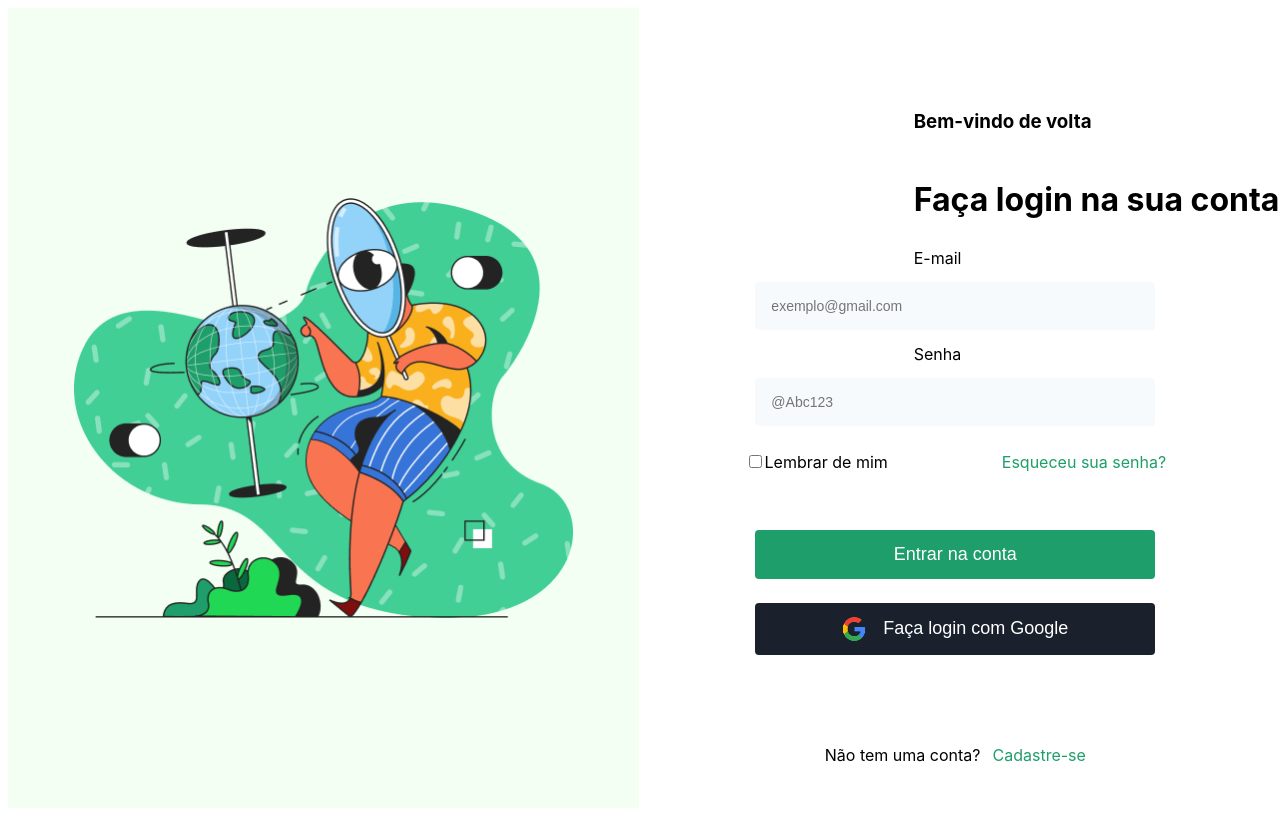
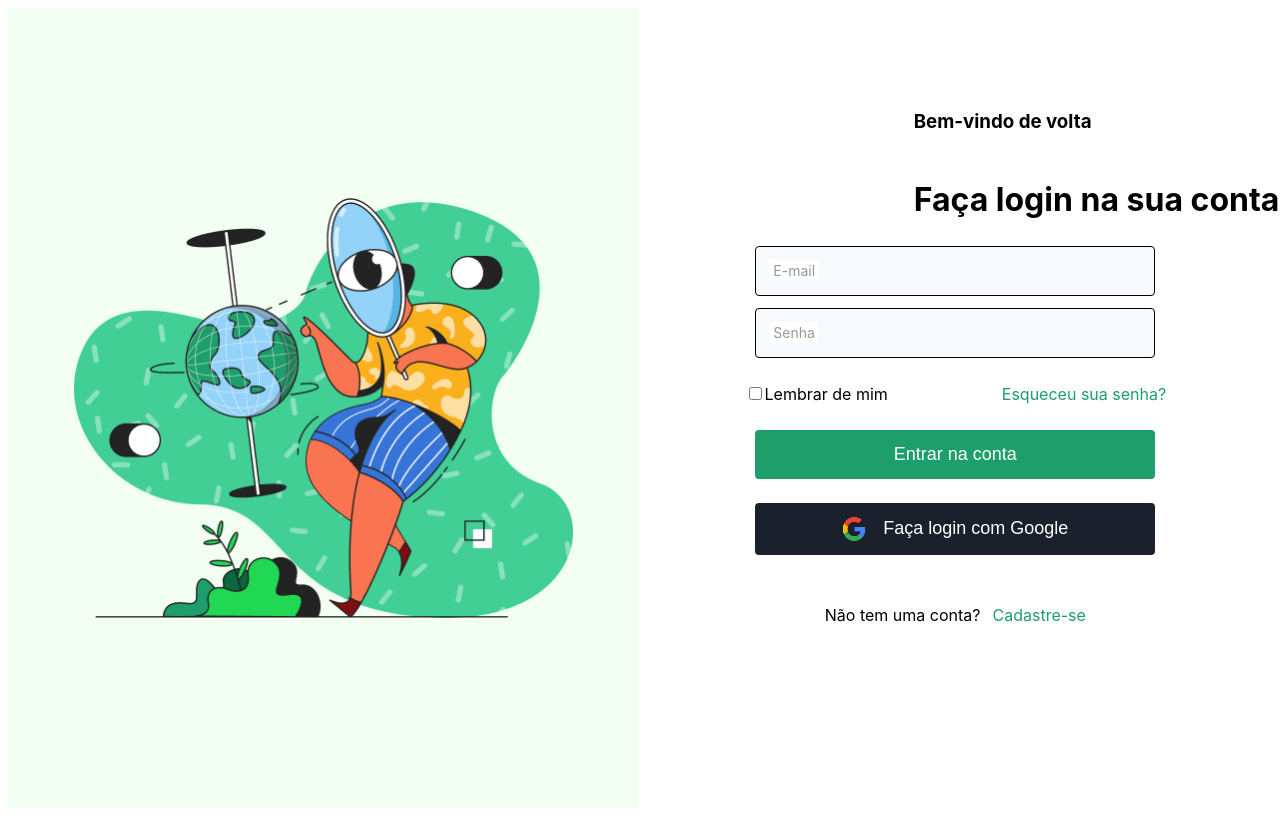
Before and after one commit to DGzzzzz/login-front, a Vue app: page / in a window 1280 px wide. Shown: the top 816 px of the page. Built offline with nearby package versions, Linux system fonts and the light colour scheme.

Commit message:
:lipstick: feat: styled Input component with Floating Label styles

```diff
--- a/src/components/Input/index.vue
+++ b/src/components/Input/index.vue
@@ -1,16 +1,51 @@
 <script setup lang="ts">
-defineProps<{
+
+import { ref, watch } from "vue";
+
+const props = defineProps<{
     type: string;
     id: string;
     placeholder: string;
+    modelValue: string;
 }>();
+
+const emit = defineEmits(["update:modelValue"]);
+
+const isFocused = ref(false);
+
+const hasValue = ref(!!props.modelValue);
+
+watch(() => props.modelValue, (newValue) => {
+  hasValue.value = !!newValue;
+})
 </script>
 
 <template>
-    <input :type="type" :id="id" :placeholder="placeholder" class="base-input"></input>
+  <div class="input-wrapper">
+    <label :for="id" class="floating-label" :class="{ active: isFocused || hasValue }">
+      {{ placeholder }}
+    </label>
+    <input
+      :type="type"
+      :id="id"
+      class="base-input"
+      :value="modelValue"
+      @input="emit('update:modelValue', ($event.target as HTMLInputElement).value)"
+      @focus="isFocused = true"
+      @blur="isFocused = false"
+    />
+  </div>
 </template>
 
 <style scoped>
+
+.input-wrapper {
+  position: relative;
+  display: flex;
+  flex-direction: column;
+  width: 400px;
+}
+
 .base-input {
   width: 400px;
   padding: 16px;
@@ -19,6 +54,25 @@ defineProps<{
   background-color: #F7FAFC;
   border: #E8E8E8;
   box-sizing: border-box;
-  margin: 12px;
+  margin-bottom: 12px;
+  border: 1px solid black;
+}
+
+.floating-label {
+  position: absolute;
+  left: 14px;
+  top: 40%;
+  transform: translateY(-50%);
+  background-color: white;
+  padding: 0 4px;
+  font-size: 14px;
+  color: #999;
+  transition: all 0.3s ease-in-out;
+  pointer-events: none;
+}
+
+.floating-label.active {
+  top: 2px;
+  font-size: 12px;
 }
 </style>
--- a/src/pages/Cadastro.vue
+++ b/src/pages/Cadastro.vue
@@ -36,14 +36,11 @@
                 <h3>Bem-vindo</h3>
                 <h1>Faça o seu cadastro</h1>
 
-                <label for="name" id="labelNome">Nome</label>
-                <Input type="text" id="name" placeholder="Fulano de tal" v-model="username"></Input>
+                <Input type="text" id="name" placeholder="Nome" v-model="username"></Input>
 
-                <label for="email" id="labelSenha">E-mail</label>
-                <Input type="email" id="email" placeholder="exemplo@gmail.com" v-model="email"></Input>
+                <Input type="email" id="email" placeholder="E-mail" v-model="email"></Input>
 
-                <label for="senha" id="labelSenha">Senha</label>
-                <Input type="password" id="senha" placeholder="@Abc123" v-model="password"></Input>
+                <Input type="password" id="senha" placeholder="Senha" v-model="password"></Input>
             </div>
             <div class="container-btn">
                 <Button color="primary" @click="register">Cadastrar</Button>
--- a/src/pages/Login.vue
+++ b/src/pages/Login.vue
@@ -39,11 +39,9 @@
                 <h3>Bem-vindo de volta</h3>
                 <h1>Faça login na sua conta</h1>
 
-                <label for="email" id="labelEmail">E-mail</label>
-                <Input type="email" id="email" placeholder="exemplo@gmail.com" v-model="email"></Input>
+                <Input type="email" id="email" placeholder="E-mail" v-model="email"></Input>
 
-                <label for="senha" id="labelSenha">Senha</label>
-                <Input type="password" id="senha" placeholder="@Abc123" v-model="password"></Input>
+                <Input type="password" id="senha" placeholder="Senha" v-model="password"></Input>
 
                 <div v-if="errorMessage" class="error">{{ errorMessage }}</div>
 
@@ -136,7 +134,7 @@ h1, h3, #labelEmail, #labelSenha {
     display: flex;
     gap: 114px;
     margin: 12px;
-    margin-bottom: 56px;
+    margin-bottom: 24px;
 }
 
 #esqueceu,
@@ -152,7 +150,7 @@ h3 {
 .container-cad {
     display: flex;
     gap: 12px;
-    margin-top: 64px;
+    margin-top: 24px;
 }
 
 </style>
```
